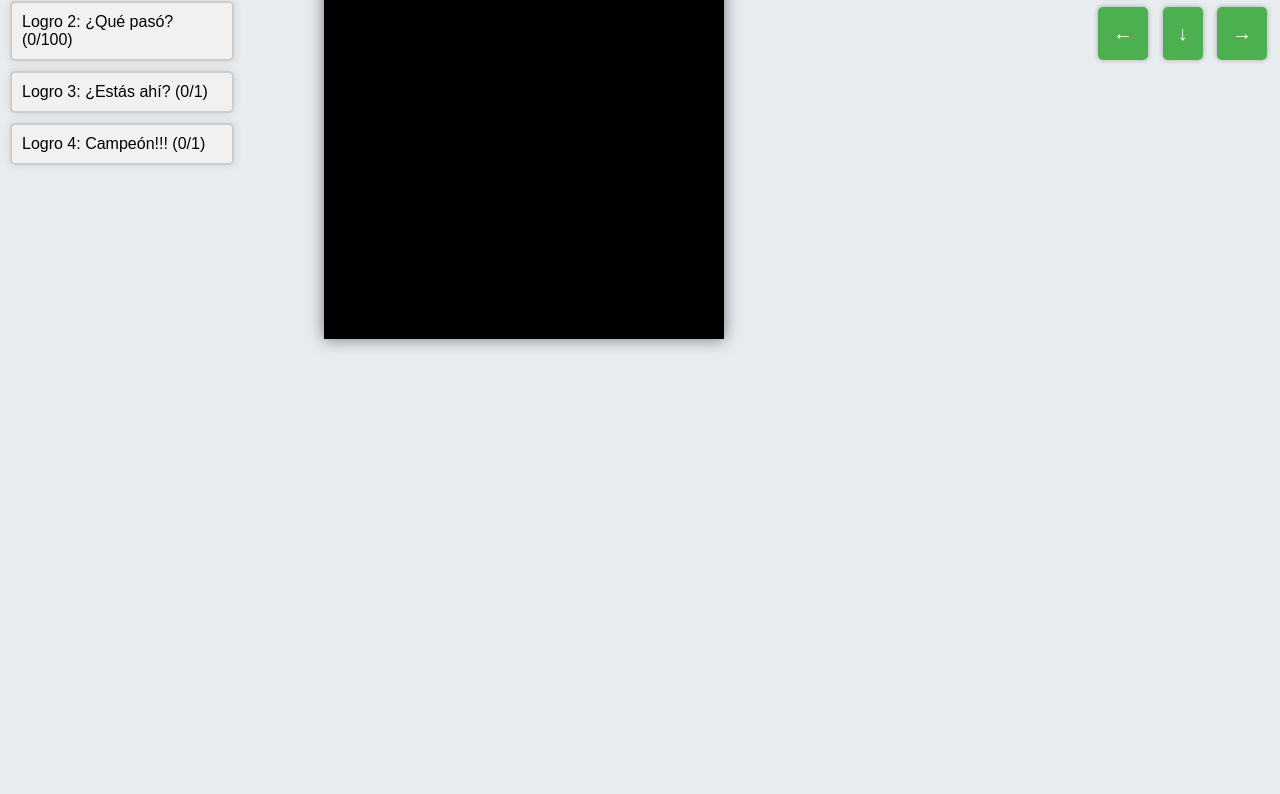
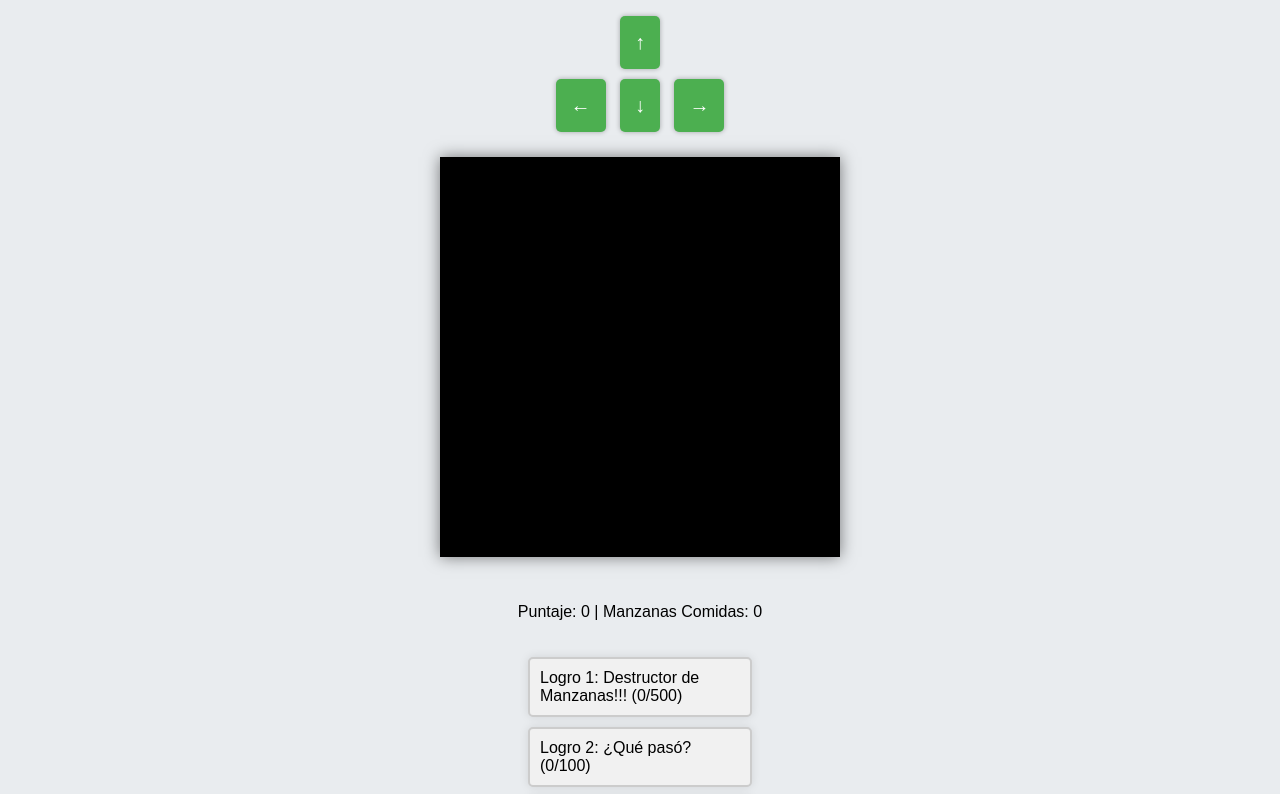
Before and after one commit to Bzusha6/Web-test, a plain HTML site: page index.html in a window 1280 px wide. Shown: the part 89-883 px from the top of the page. Before the commit the page ends 800 px from the top, so only its background shows below. Drawn offline with Linux system fonts and the light colour scheme.

Commit message:
Update index.html

```diff
--- a/index.html
+++ b/index.html
@@ -8,22 +8,26 @@
         body {
             font-family: Arial, sans-serif;
             display: flex;
-            justify-content: center;
+            flex-direction: column;
+            align-items: center;
             background-color: #e9ecef;
+            margin: 0;
+            padding: 20px;
         }
         canvas {
             background-color: #000;
             display: block;
-            margin: 20px auto;
+            margin-bottom: 20px;
             box-shadow: 0 0 15px rgba(0, 0, 0, 0.5);
         }
         #info {
             margin-top: 10px;
         }
         #logros {
-            position: absolute;
-            left: 10px;
-            top: 20px;
+            margin-top: 20px;
+            display: flex;
+            flex-direction: column;
+            align-items: center;
         }
         .logro {
             background-color: #f1f1f1;
@@ -36,7 +40,10 @@
             box-shadow: 0 0 10px rgba(0, 0, 0, 0.1);
         }
         .controls {
-            margin-top: 20px;
+            display: flex;
+            flex-direction: column;
+            align-items: center;
+            margin-bottom: 20px;
         }
         .button {
             display: inline-block;
@@ -57,11 +64,8 @@
 </head>
 <body>
     <h1>Snake Game</h1>
-    <canvas id="gameCanvas" width="400" height="400"></canvas>
-    <div id="info">
-        <p>Puntaje: <span id="puntaje">0</span> | Manzanas Comidas: <span id="manzanasComidas">0</span></p>
-    </div>
 
+    <!-- Contenedor de Botones de Control -->
     <div class="controls">
         <div>
             <div class="button" id="up">↑</div>
@@ -73,7 +77,13 @@
         </div>
     </div>
 
-    <!-- Logros posicionados a la izquierda -->
+    <canvas id="gameCanvas" width="400" height="400"></canvas>
+
+    <div id="info">
+        <p>Puntaje: <span id="puntaje">0</span> | Manzanas Comidas: <span id="manzanasComidas">0</span></p>
+    </div>
+
+    <!-- Logros posicionados debajo del lienzo -->
     <div id="logros">
         <div class="logro" id="logro1">Logro 1: Destructor de Manzanas!!! (0/500)</div>
         <div class="logro" id="logro2">Logro 2: ¿Qué pasó? (0/100)</div>
@@ -191,14 +201,4 @@
                 logro3 = true;
             }
 
-            // Logro 4: Completar los tres logros anteriores
-            if (logro1 && logro2 && logro3 && !logro4) {
-                logro4Elem.innerHTML = 'Logro 4: Campeón!!! (¡Completado!)';
-                logro4 = true;
-            }
-        }
-
-        function resetGame() {
-            snake = [{x: 200, y: 200}];
-            direction = 'RIGHT';
-            applesEaten = 0;
+            // Log
```
